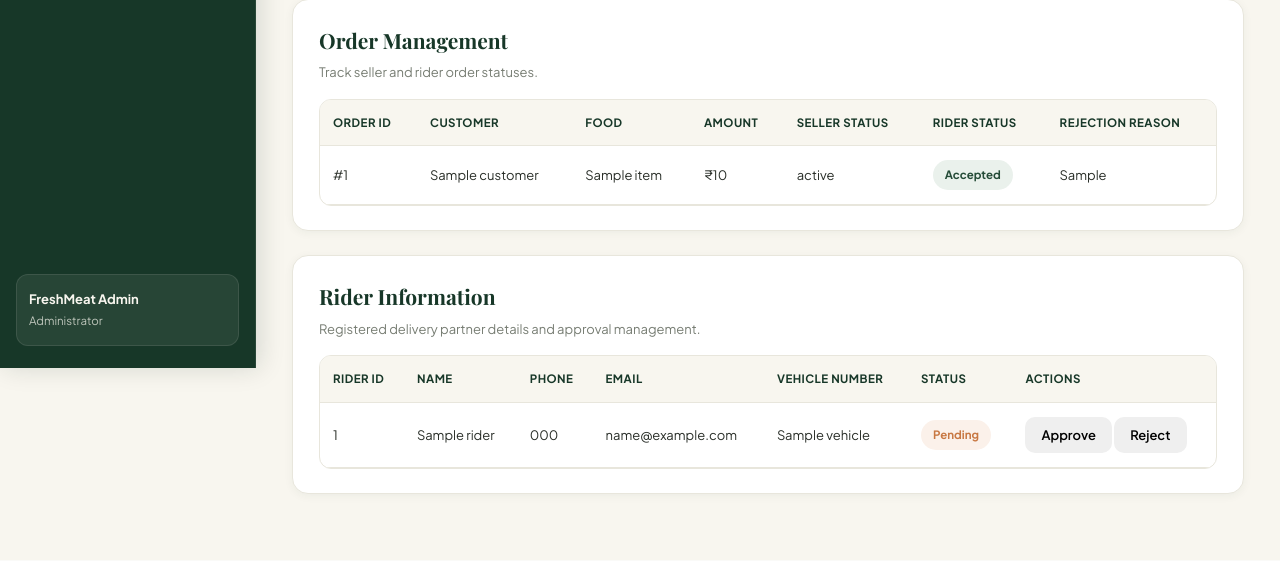
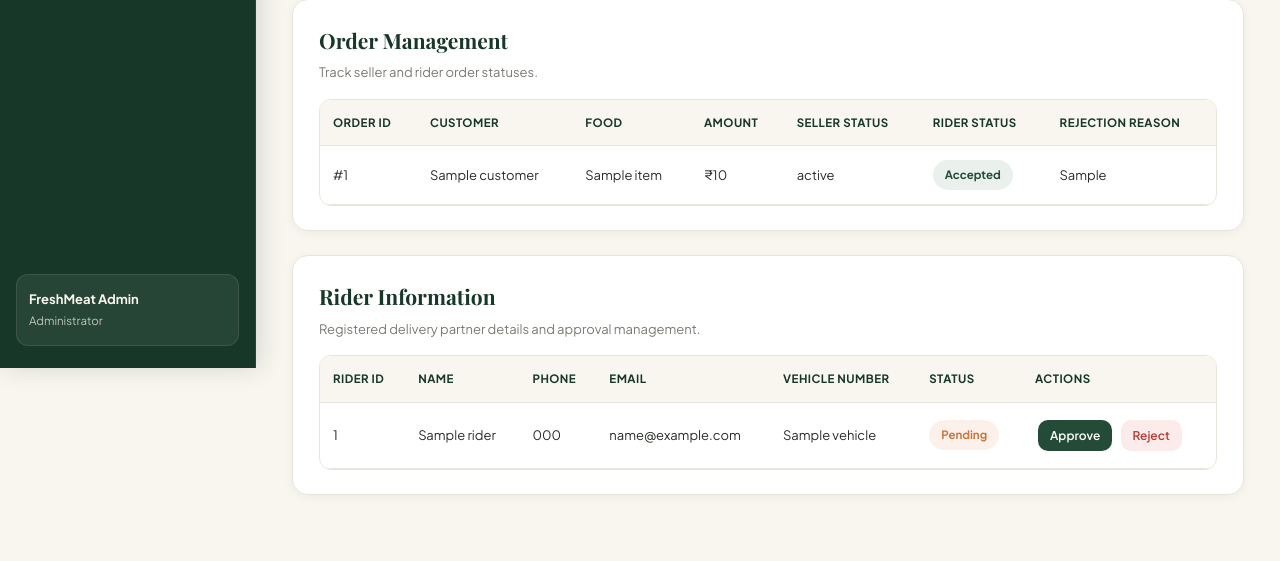
Before and after one commit to Harikadomala/FreshMeat_Final, a Flask app: template Rider_Portal/templates/admin_dashboard.html in a window 1280 px wide. Shown: the part 432-993 px from the top of the page. Before the commit the page ends 930 px from the top, so only its background shows below. Run offline with Flask 3, Linux system fonts and the light colour scheme; the template is opened without the code that fills it: most values are stand-ins (such as "Sample title", 1, 10 or a date in 2020); parts of the project's set-up code (start-up, migrations or seed data) failed here and were passed over.

Commit message:
Update portal_theme.css

```diff
--- a/Rider_Portal/static/portal_theme.css
+++ b/Rider_Portal/static/portal_theme.css
@@ -613,6 +613,31 @@ body {
   background: var(--danger-soft);
   color: var(--danger);
 }
+.approved {
+  background: var(--green-soft);
+  color: var(--green);
+}
+
+/* Rider approval buttons */
+.table-wrap button {
+  padding: 8px 12px;
+  font-size: 12px;
+  margin: 3px;
+}
+
+.table-wrap form:first-child button {
+  background: var(--green);
+  color: white;
+}
+
+.table-wrap form:last-child button {
+  background: var(--danger-soft);
+  color: var(--danger);
+}
+
+.table-wrap form button:hover {
+  opacity: 0.85;
+}
 
 /* Buttons & Actions */
 .actions {
```
